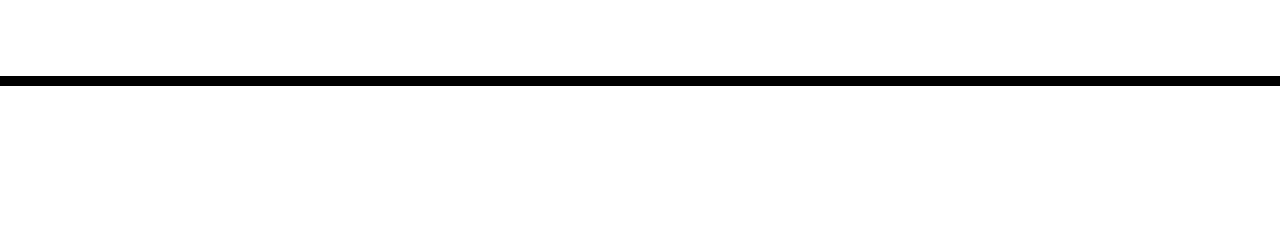
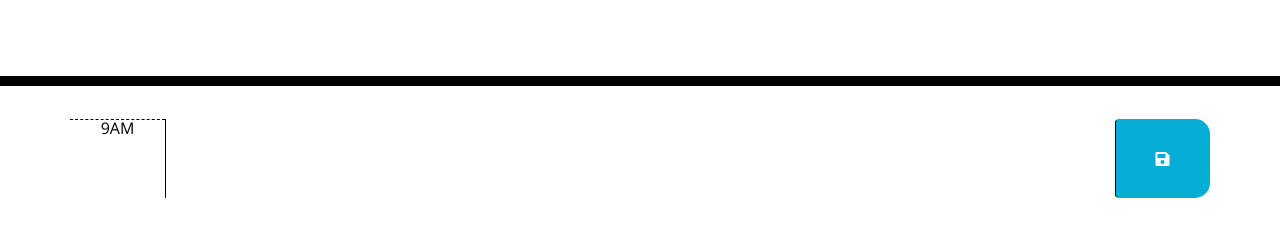
Before and after one commit to MjDukic/ScheduleBuilderHomework5, a plain HTML site: page Develop/index.html in a window 1280 px wide. Shown: the part 182-418 px from the top of the page. Drawn offline with nearby package versions, Linux system fonts and the light colour scheme.

Commit message:
new way to add times and button in index

```diff
--- a/Develop/index.html
+++ b/Develop/index.html
@@ -30,6 +30,16 @@
     </header>
     <div class="container">
       <!-- Timeblocks go here -->
+      <!--hour will initally be military time then regular time-->
+      <!-- md and col allow it to be stretched out and in middle and proper columns-->
+      <div id="hour-9" class="row time-block">
+        <div class="col-md-1 hour">9AM</div>
+    <!--textarea element allows the user to enter free form text, need for them to build schedule-->
+        <textarea class="col-md-10 description"></textarea>
+        <!--need save button so that user can eventually save their schedule on local machine-->
+        <!-- fa(font awesome) and fas(solid) are for blue button on right and need to be in i tag-->
+        <button class="btn saveBtn col-md-1"><i class="fas fa-save"></i></button>
+      </div>
     </div>
 
     <script src="https://cdnjs.cloudflare.com/ajax/libs/jquery/3.2.1/jquery.min.js"></script>
```
